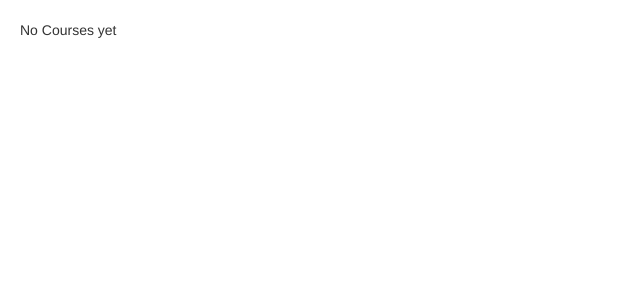
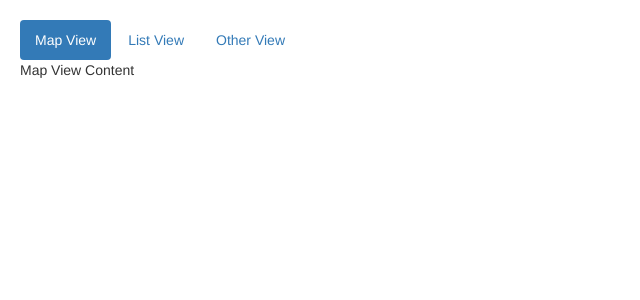
Before and after one commit to rahulaic/AngularLearning, an Angular app: page / in a window 1280 px wide. Shown: the top 300 px of the page, without its empty margins (0-640 px from the left). Built offline with nearby package versions, Linux system fonts and the light colour scheme.

Commit message:
ngSwitchCase

```diff
--- a/src/app/app.component.html
+++ b/src/app/app.component.html
@@ -1,19 +1,10 @@
-<!-- <app-favorite [is-favorite]="post.isFavorite" (change)="onFavoriteChange($event)"></app-favorite> -->
-<!-- <bootstrap-panel>
-  <ng-container class="heading">Heading</ng-container>
-  <div class="body">
-    <h2>Body</h2>
-    <p>Some Content here ...</p>
-  </div>
-</bootstrap-panel> -->
-
-<!-- <like [likesCount]="tweet.likesCount" [isActive]="tweet.isActive"></like> -->
-
-<div *ngIf="courses.length > 0; then coursesList else noCourses">
+<ul class="nav nav-pills">
+  <li [class.active]="viewMode == 'map'"><a (click)="viewMode = 'map'">Map View</a></li>
+  <li [class.active]="viewMode == 'list'"><a (click)="viewMode = 'list'">List View</a></li>
+  <li [class.active]="viewMode == 'other'"><a (click)="viewMode = 'other'">Other View</a></li>
+</ul>
+<div [ngSwitch]="viewMode">
+  <div *ngSwitchCase="'map'">Map View Content</div>
+  <div *ngSwitchCase="'list'">List View Content</div>
+  <div *ngSwitchDefault>Otherwise</div>
 </div>
-<ng-template #coursesList>
-  List of Courses
-</ng-template>
-<ng-template #noCourses>
-  No Courses yet
-</ng-template>
--- a/src/app/app.component.ts
+++ b/src/app/app.component.ts
@@ -7,5 +7,5 @@
   styleUrls: ['./app.component.css'],
 })
 export class AppComponent {
-  courses = [];
+  viewMode = 'map';
 }
```
